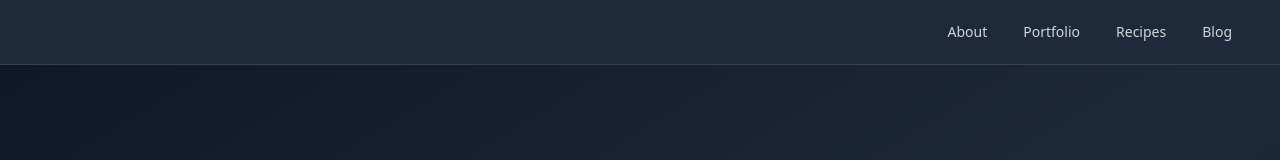
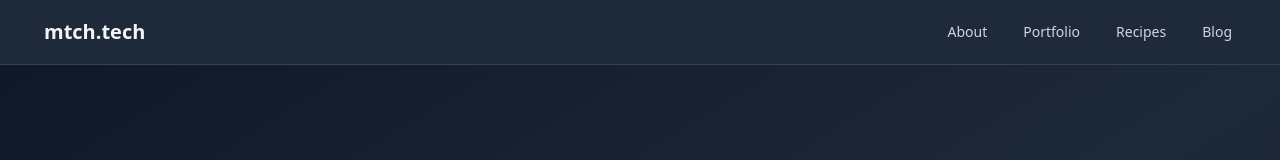
Before and after one commit to MitchDizzle/mtch.tech, a Vue app: page / in a window 1280 px wide. Shown: the top 160 px of the page. Built offline with nearby package versions, Linux system fonts and the light colour scheme.

Commit message:
Fix logo visibility and complete dark orange theme

```diff
--- a/src/layouts/DefaultLayout.vue
+++ b/src/layouts/DefaultLayout.vue
@@ -5,7 +5,7 @@
       <div class="max-w-7xl mx-auto px-4 sm:px-6 lg:px-8">
         <div class="flex justify-between h-16">
           <div class="flex">
-            <router-link to="/" class="flex items-center px-3 text-xl font-bold bg-gradient-to-r from-primary-400 to-primary-600 bg-clip-text text-transparent hover:from-primary-300 hover:to-primary-500 transition">
+            <router-link to="/" class="flex items-center px-3 text-xl font-bold text-primary-500 hover:text-primary-400 transition">
               mtch.tech
             </router-link>
           </div>
```
